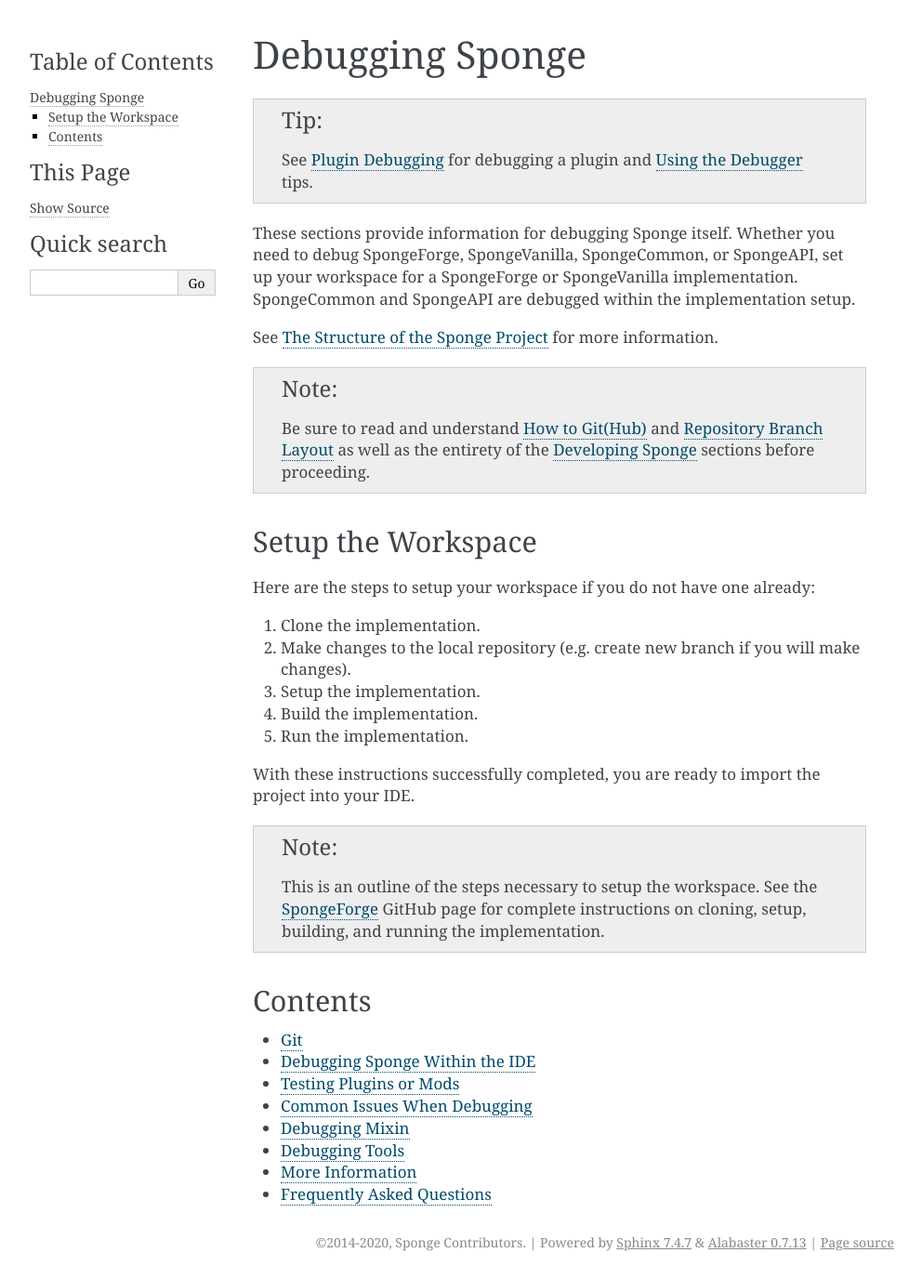
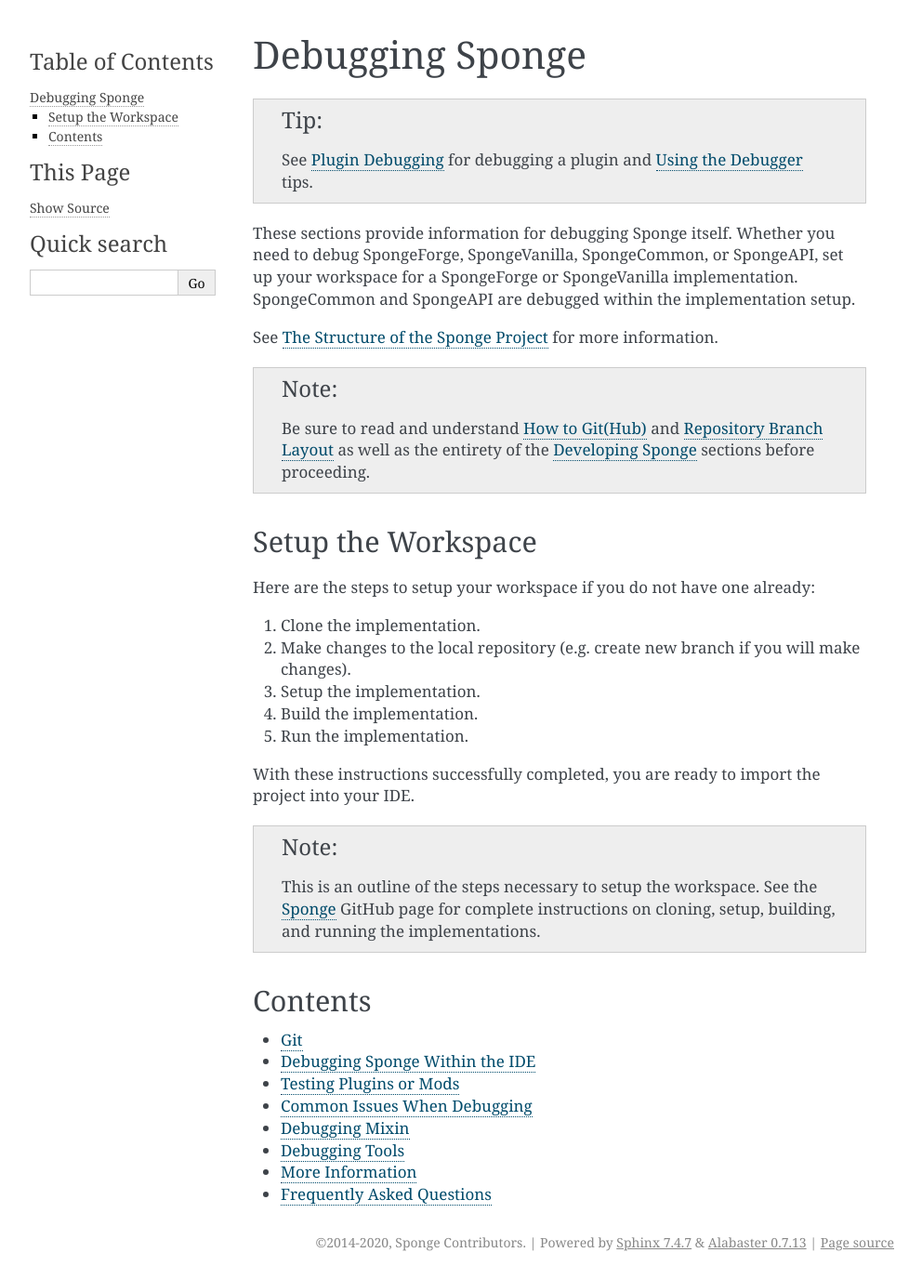
Before and after one commit to SpongePowered/SpongeDocs, a Sphinx documentation site: the page built from source/contributing/implementation/debugging/index.rst, in a window 1280 px wide. Shown: the whole page at 93% size, without its empty margins (148-1140 px from the left). Built offline with Sphinx 7.4.7, drawn with Linux system fonts in a browser that asks for light colours; pages that are not in the unit, such as notebooks, are missing from menus.

Commit message:
Fix wording based on comment

```diff
--- a/source/contributing/implementation/debugging/index.rst
+++ b/source/contributing/implementation/debugging/index.rst
@@ -31,9 +31,9 @@
 With these instructions successfully completed, you are ready to import the project into your IDE.
 
 .. note::
-    This is an outline of the steps necessary to setup the workspace. See the `SpongeForge
+    This is an outline of the steps necessary to setup the workspace. See the `Sponge
     <https://github.com/SpongePowered/SpongeCommon>`_ GitHub page for complete instructions on cloning, setup, building,
-    and running the implementation.
+    and running the implementations.
 
 Contents
 ========
```
